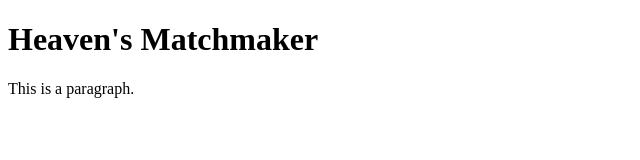
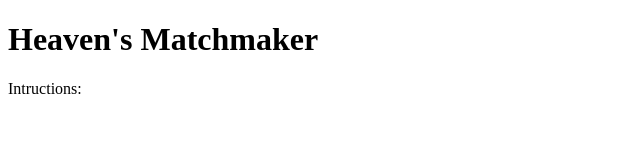
Before and after one commit to Bebopx10/matchmaker, a plain HTML site: page index.html in a window 1280 px wide. Shown: the full height of the page, 0-640 px from the left. Drawn offline with Linux system fonts and the light colour scheme.

Commit message:
Update index.html

```diff
--- a/index.html
+++ b/index.html
@@ -6,7 +6,7 @@
 <body>
 
   <h1>Heaven's Matchmaker</h1>
-  <p>This is a paragraph.</p>
+  <p>Intructions:</p>
 
 </body>
 </html>
```
